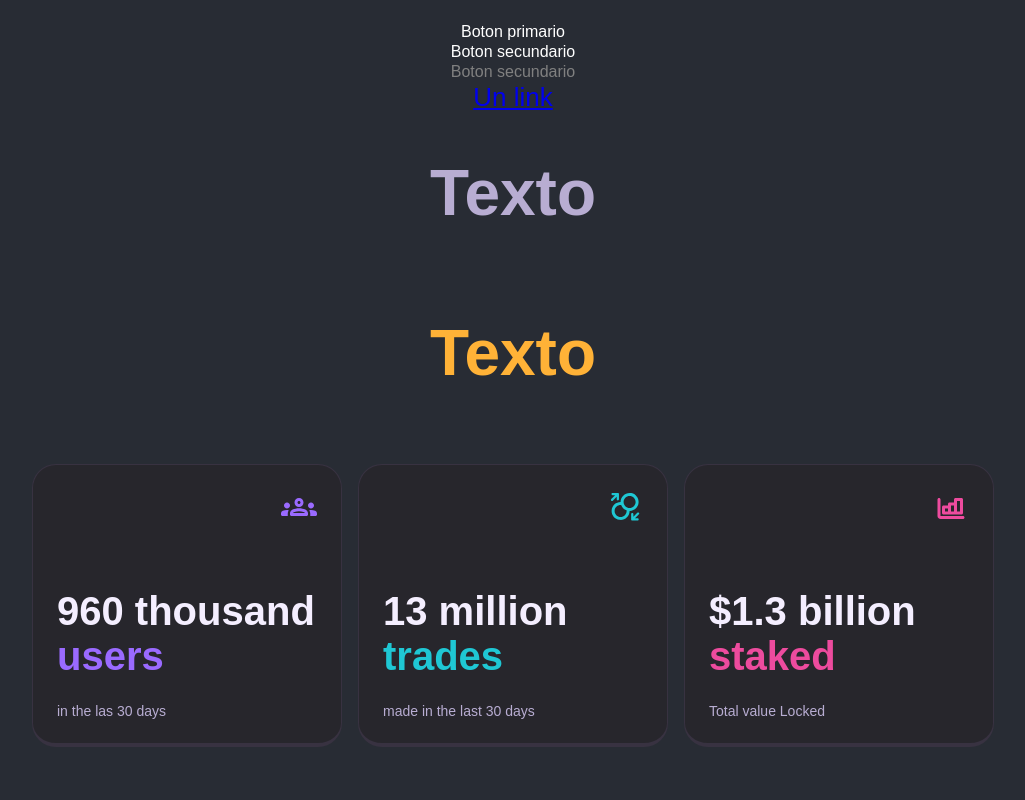
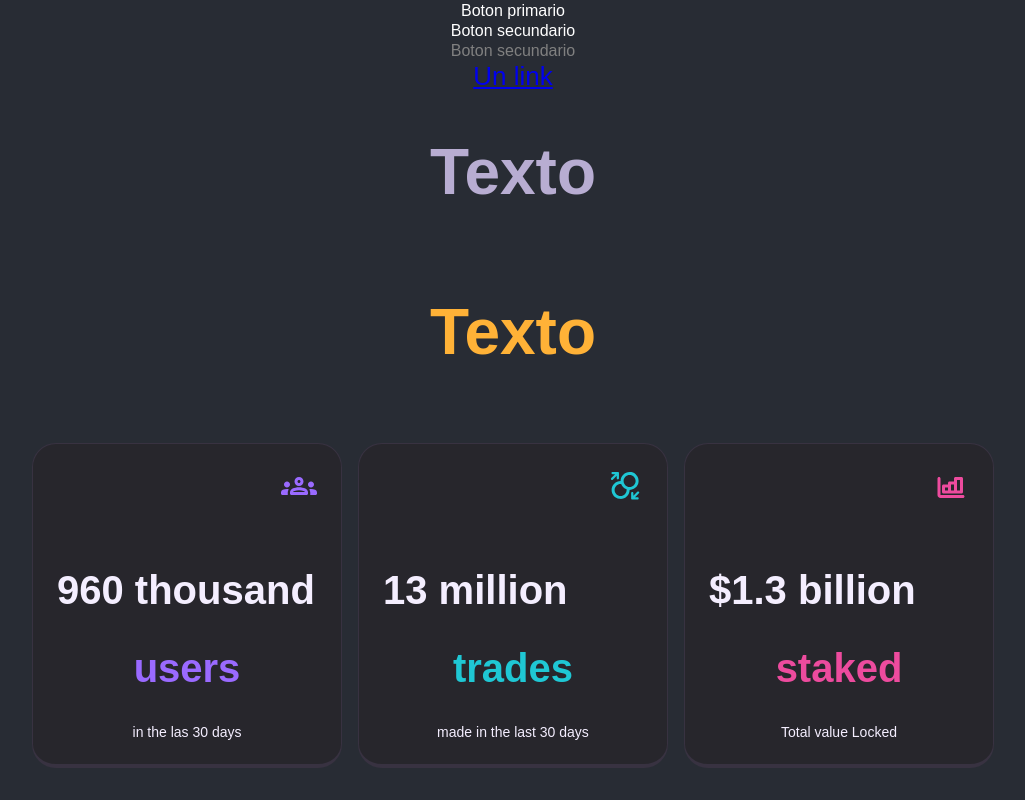
Before and after one commit to Develhope-e3/pancake-swap, a React (Create React App) app: page / in a window 1280 px wide. Shown: the whole page, without its empty margins (127-1152 px from the left). Built offline with nearby package versions, Linux system fonts and the light colour scheme.

Commit message:
feat: ejemplo para marcos

```diff
--- a/src/componentes/Cards/PrimaryCard.js
+++ b/src/componentes/Cards/PrimaryCard.js
@@ -15,15 +15,13 @@ export const PrimaryCard = ({ icon, title, subtitle, subtitleColor, body }) => {
   return (
     <div className="primary-card">
       <div className="primary-card-icon">{icon}</div>
-      <div>
+      {/* @TODO Agregar margen al div y sacarlo de la class texto */}
+      <div className="card-texto">
         <h2 className="primary-card-title">{title}</h2>
-        <Texto
-          label={subtitle}
-          size={"primary-card-subtitle"}
-          color={subtitleColor}
-        />
+        <Texto label={subtitle} size={"title-md"} color={subtitleColor} />
       </div>
-      <span className="primary-card-body">{body}</span>
+      {/* @TODO cambiar por elemento texto */}
+      <Texto label={body} size={"body"} />
     </div>
   );
 };
--- a/src/componentes/Texto/Texto.js
+++ b/src/componentes/Texto/Texto.js
@@ -26,7 +26,7 @@ const Texto = ({ size, color, label }) => {
           {label}
         </h2>
       )}
-      {size === "title-medium" && (
+      {size === "title-md" && (
         <h2 className="title-md" style={{ color: `var(${color})` }}>
           {label}
         </h2>
@@ -52,9 +52,9 @@ const Texto = ({ size, color, label }) => {
         </h4>
       )}
       {size === "body" && (
-        <p className="body" style={{ color: `var(${color})` }}>
+        <span className="body" style={{ color: `var(${color})` }}>
           {label}
-        </p>
+        </span>
       )}
       {size === "primary-card-subtitle" && (
         <h2
--- a/src/componentes/Texto/Texto.scss
+++ b/src/componentes/Texto/Texto.scss
@@ -8,19 +8,29 @@
   font-size: var(--font-size-lg);
 }
 
-.primary-card-subtitle {
-  display: flex;
-  justify-content: flex-start;
+.title-lg-bold {
+  font-size: var(--font-size-xxl);
+  font-weight: 600;
+}
 
-  margin: 0px 0px 24px;
+.title-md-bold {
+  font-size: var(--font-size-lg);
+  font-weight: 600;
+}
 
+.title-md {
   font-size: var(--font-size-lg);
 }
 
-.primary-card-body {
-  display: flex;
+.title-link {
+  font-size: var(--font-size-md);
+  font-weight: 600;
+}
 
-  color: var(--color-subtitulo-lila);
+.body-lg {
+  font-size: var(--font-size-md);
+}
 
+.body {
   font-size: var(--font-size-ms);
 }
--- a/src/styles/globals.scss
+++ b/src/styles/globals.scss
@@ -6,22 +6,3 @@
 
   gap: var(--spacing-xs);
 }
-
-.title-lg-bold {
-  font-size: var(--font-size-xxl);
-  font-weight: 600;
-}
-
-.title-md-bold {
-  font-size: var(--font-size-lg);
-  font-weight: 600;
-}
-
-.title-link {
-  font-size: var(--font-size-md);
-  font-weight: 600;
-}
-
-.body-lg {
-  font-size: var(--font-size-md);
-}
```
